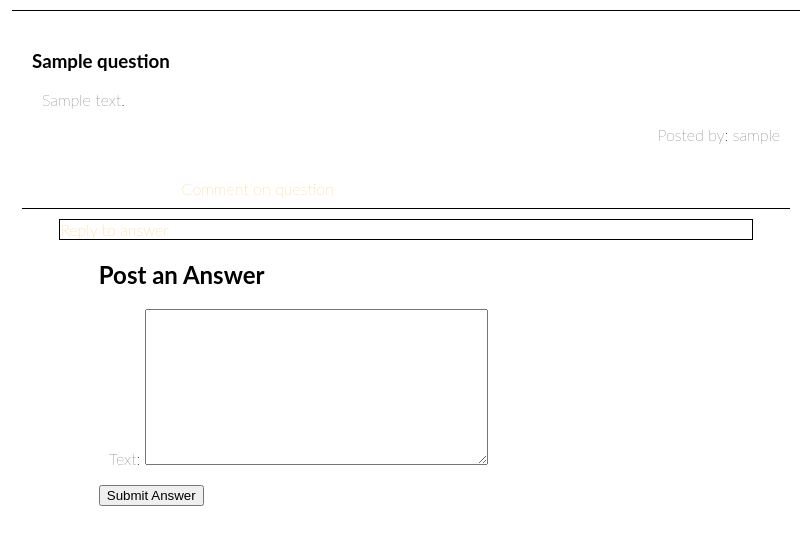
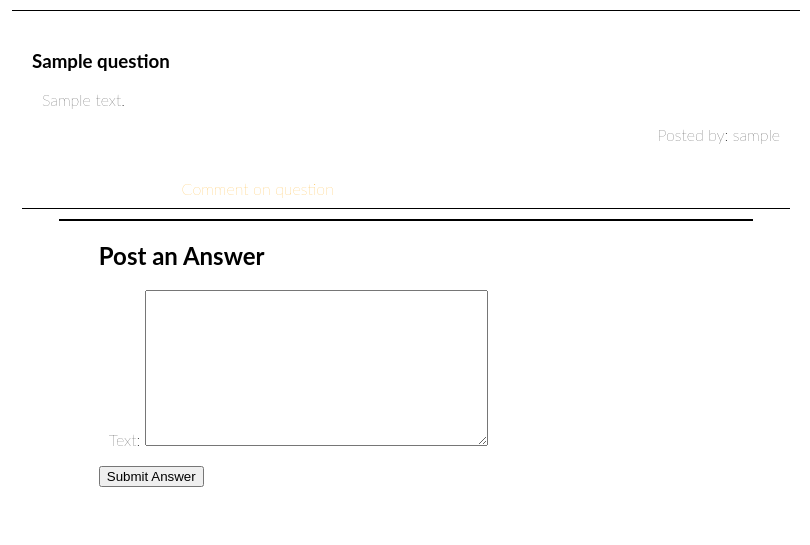
Before and after one commit to phist210/question_box, a Django app: page /question/1 in a window 1280 px wide. Shown: the part 48-593 px from the top of the page, without its empty margins (234-1044 px from the left). Run offline with Django 3.2, Linux system fonts and the light colour scheme; tables that the repository leaves empty hold one stand-in row (values such as "Sample post"); some libraries are stand-ins or nearby versions.

Commit message:
answer comments responding ajaxly

```diff
--- a/question_box_app/static/css/base.css
+++ b/question_box_app/static/css/base.css
@@ -24,6 +24,10 @@ p{
 
 .answer-comment-link{
   display: none;
+}
+
+.answer-comment-show{
+  display: show;
 }
 
 .question-comment-link{
--- a/question_box_app/static/js/anscomment.js
+++ /dev/null
@@ -1,64 +0,0 @@
-// answer comment js file
-
-
-$('#submit_acomment').click( function(event) {
-    event.preventDefault();
-    let $info = $('#acomment_form :input');
-    let $text = $info[1].value;
-    let $answer = Number($info[2].value);
-    let $user = Number($info[3].value);
-    console.log($info);
-    let $form = {
-        "text": $text,
-        "user": $user,
-        "answer": $answer,  //  make this work with the respective answer after implementing the form on click
-        "created": " ",
-        'csrfmiddlewaretoken': $('[name="csrfmiddlewaretoken"]').val()
-    }
-    $.ajax({
-        type: "POST",
-        url: "/api/commentanswer/",
-        data: $form,
-        success: function(result) {
-            alert("commented!");
-            window.location.href = '#';
-        }
-    })
-});
-
-function getAnswerComments() {
-  var $answerCommentApi = "/api/commentanswer/";
-  var $full_url = document.URL; // Get current url
-  var $url_array = $full_url.split('/'); // Split the string into an array with / as separator
-  var $last_segment = $url_array[$url_array.length-1];  // Get the last part of the array (-1)
-  $.ajax({url: $answerCommentApi, success: function(result) {
-    var $answerCommentLength = result.length;
-
-    //  need to access username from answerCommentOwner
-
-    for(var i = 0; i < $answerCommentLength; i++) {
-      var $answerCommentAnswerID = result[i].answer;
-      var $answerCommentText = result[i].text;
-      var $answerCommentID = result[i].id;
-      console.log($answerCommentText);
-      console.log($answerCommentID + '= answerCommentID');
-      var $answerCommentOwner = result[i].user;
-      console.log($answerCommentAnswerID +'= answerCommentAnswerID');
-      // if ($answerCommentAnswerID == $answerCommentAnswerID) {
-          $('.answer').append('<div class=answer_comment id=' + $answerCommentID + '>' + $answerCommentOwner + " commented: " + '</br>' + $answerCommentText + '</br>' + "<a href='' class=answer_comment_form id=" + $answerCommentID  + ">Reply</a>" + "</div>");
-
-        // }
-      };
-    }
-  });
-}
-
-getAnswerComments();
-
-
-$( function(){
-    $('.answer_comment_form').on('click', function(e){
-        e.preventDefault();
-        $(this).next('.answer-comment-link').show();
-    });
-});
--- a/question_box_app/static/js/qcomment.js
+++ b/question_box_app/static/js/qcomment.js
@@ -25,8 +25,8 @@ $('#submit_qcomment').click(function(event) {
         url: '/api/commentquestion/',
         data: $form,
         success: function(result) {
-            alert("Comment added!");
-            window.location.href = "#";
+            window.location.href = "";
+            getQuestionComments();
         }
     })
 });
--- a/question_box_app/templates/question_box_app/question.html
+++ b/question_box_app/templates/question_box_app/question.html
@@ -17,7 +17,7 @@
       {#{% for answer in answers %}{{answer.id}} {% endfor %}#}
 
         <div class='comment_block'>
-          <a href='#' class='question_comment_form' id='{{question.id}}'>Comment on question</a>
+          <a href='' class='question_comment_form' id='{{question.id}}'>Comment on question</a>
           <div class='question-comment-link' id="qcomment_form">
             <form method='POST'>
                 {% csrf_token %}
@@ -31,12 +31,11 @@
     </div>
 
     <div class='answer_block'>
-        <a href='#' class='answer_comment_form' id="1">Reply to answer</a>
         <div class='answer-comment-link' id="acomment_form">
           <form method="POST">
              {% csrf_token %}
              {{ form.as_p }}
-             <input name="answer_id" value=1 style="display:none"/>
+             <input name="answer_id" value="1" style="display:none"/>
              <input name="user_id" value="{{user.id}}" style="display:none"/>
            <input type="submit" id="submit_acomment" value="Submit Comment"/>
           </form>
@@ -60,5 +59,5 @@
 {% block javascript %}
 <script src="{% static 'js/answer.js' %}?v=9"></script>
 <script src="{% static 'js/qcomment.js' %}?v=9"></script>
-<script src="{% static 'js/anscomment.js' %}?v=9"></script>
+<!-- <script src="{% static 'js/anscomment.js' %}?v=9"></script> -->
 {% endblock %}
--- a/question_box_app/views.py
+++ b/question_box_app/views.py
@@ -40,7 +40,7 @@ def signup(request):
             return redirect('/')
     else:
         form = UserCreationForm()
-    return render(request, 'signup.html', {'form': form})
+    return render(request, 'registration/signup.html', {'form': form})
 
 #
 # def answer(request):
```
Also changed, not shown: question_box_app/static/js/answer.js (+73 -3 lines), question_box_app/templates/registration/signup.html (renamed from question_box_app/templates/signup.html, +1 -6 lines). Lines whose indentation alone changed are shown as unchanged.
